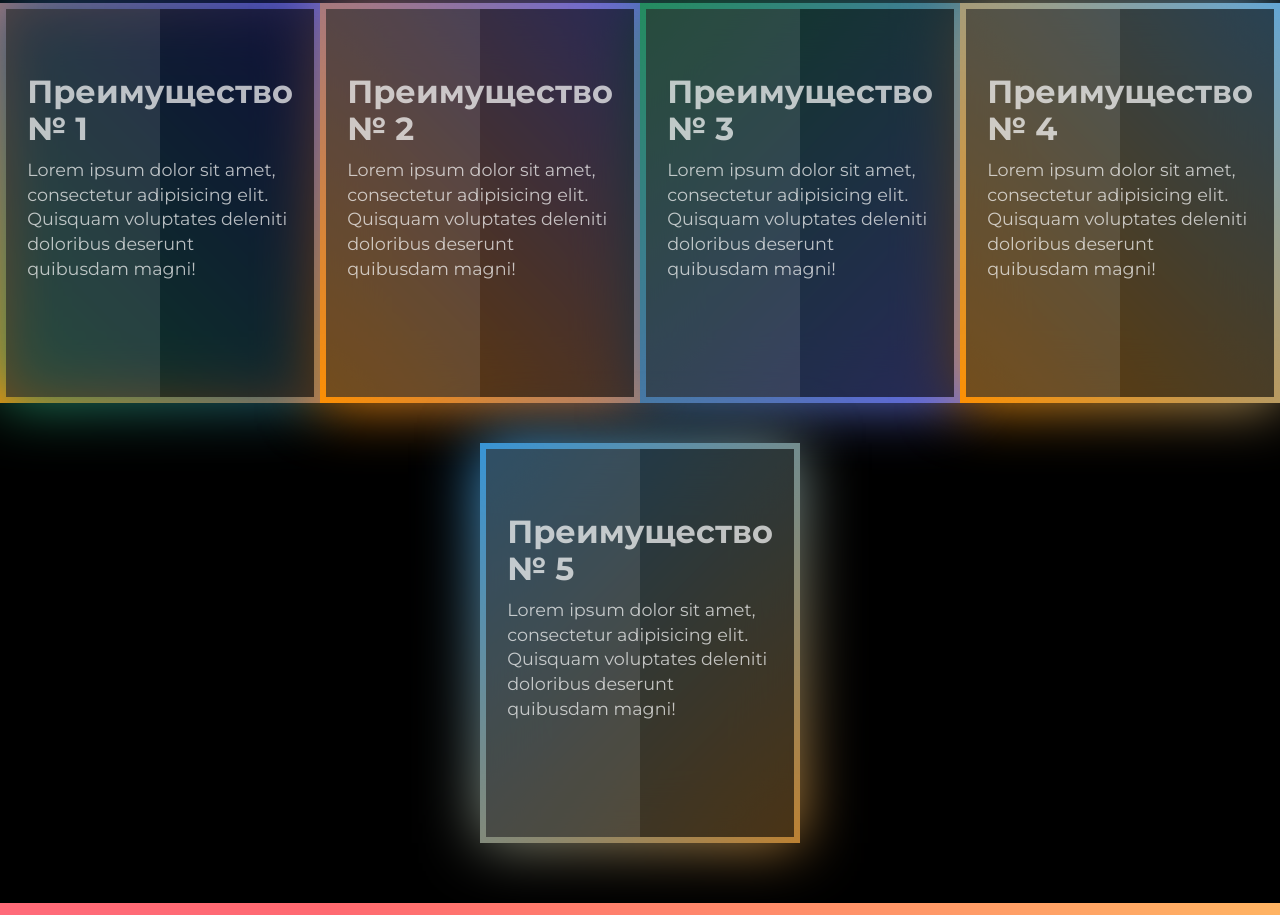
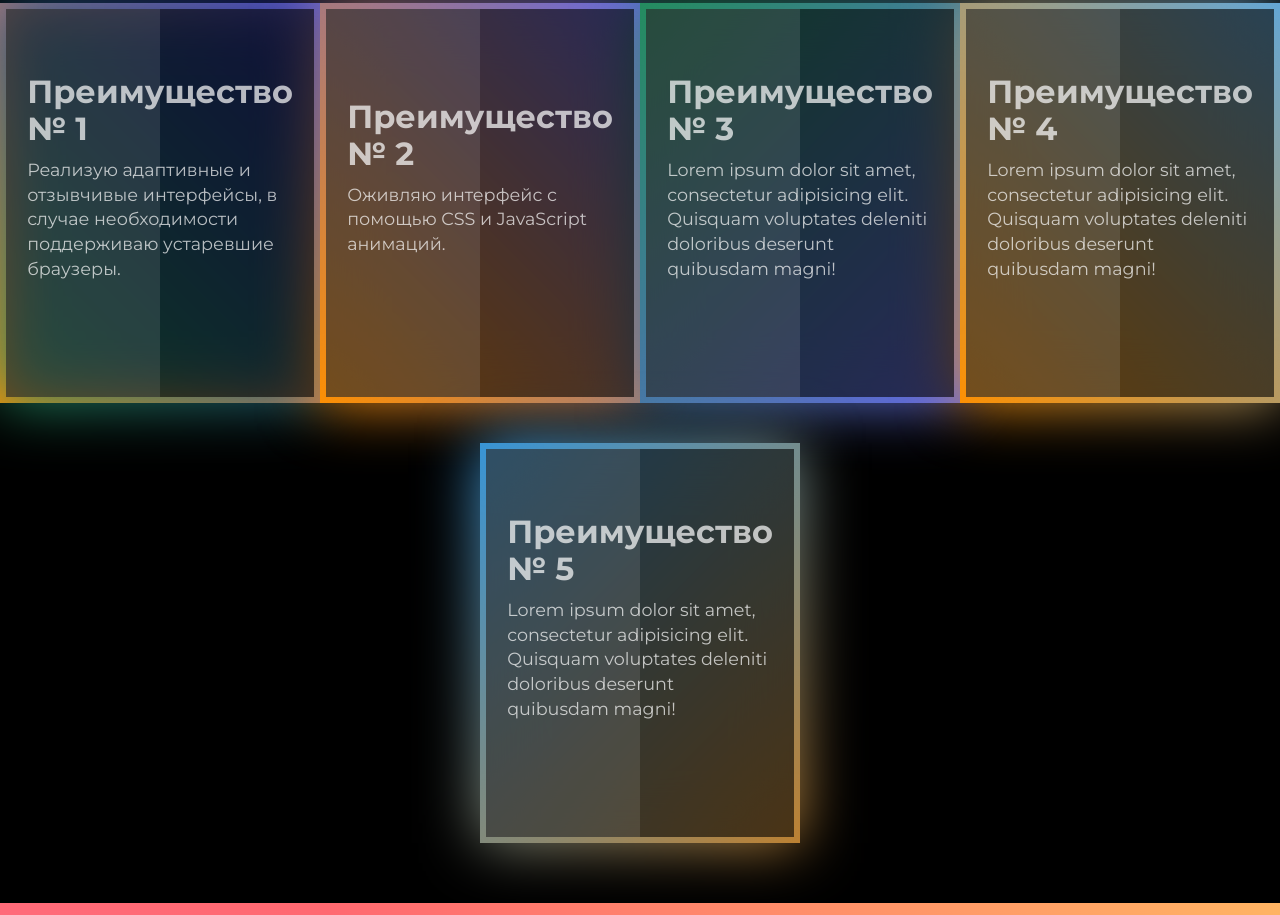
Before and after one commit to disaq1/MyWebSite, a website: page #src/index.html in a window 1280 px wide. Shown: the part 935-1850 px from the top of the page. Drawn offline with nearby package versions, Linux system fonts and the light colour scheme; files that its build step writes are made by us from their sources; files whose address does not match are found by name; a web font is replaced by a local one.

Commit message:
Прописывает текст к карточкам "преимущество"

```diff
--- a/#src/index.html
+++ b/#src/index.html
@@ -29,7 +29,7 @@
                 <div class="box-content content">
                     <h2 class="box__title">Преимущество № 1</h2>
                     <p class="box__text">
-                        Lorem ipsum dolor sit amet, consectetur adipisicing elit. Quisquam voluptates deleniti doloribus deserunt quibusdam magni!
+                        Реализую адаптивные и отзывчивые интерфейсы, в случае необходимости поддерживаю устаревшие браузеры.
                     </p>
                     <a class="box__link" href="#">Read more</a>
                 </div>
@@ -40,7 +40,7 @@
                 <div class="box-content content">
                     <h2 class="box__title">Преимущество № 2</h2>
                     <p class="box__text">
-                        Lorem ipsum dolor sit amet, consectetur adipisicing elit. Quisquam voluptates deleniti doloribus deserunt quibusdam magni!
+                        Оживляю интерфейс с помощью CSS и JavaScript анимаций.
                     </p>
                     <a class="box__link" href="#">Read more</a>
                 </div>
```
